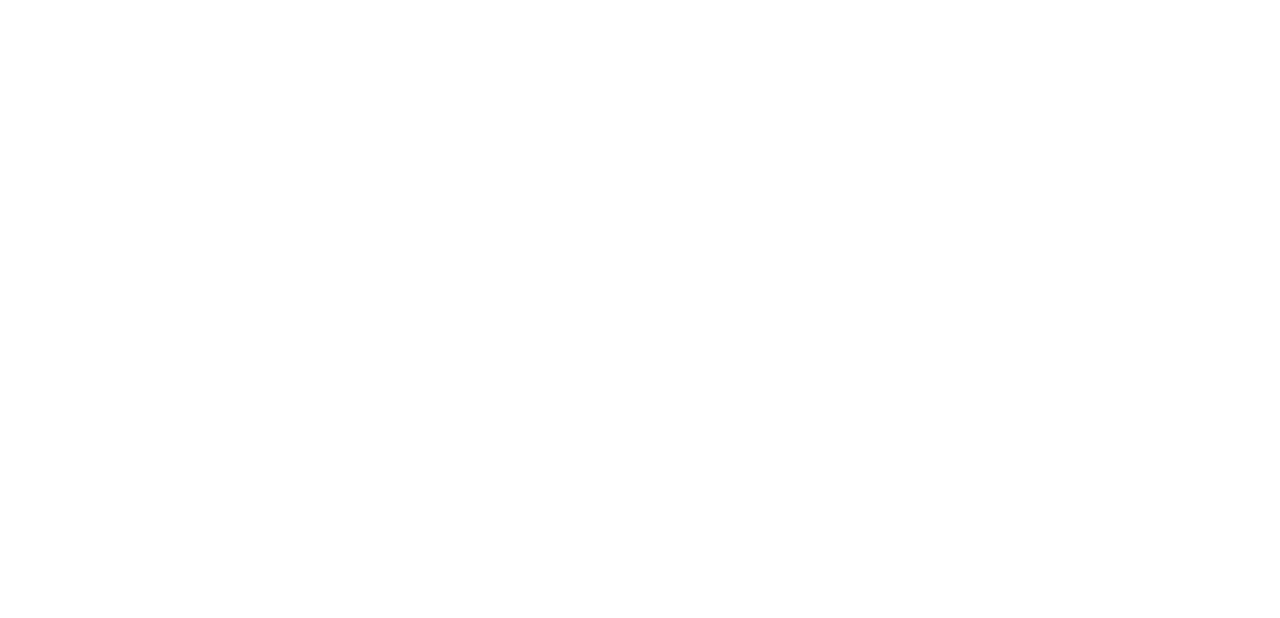
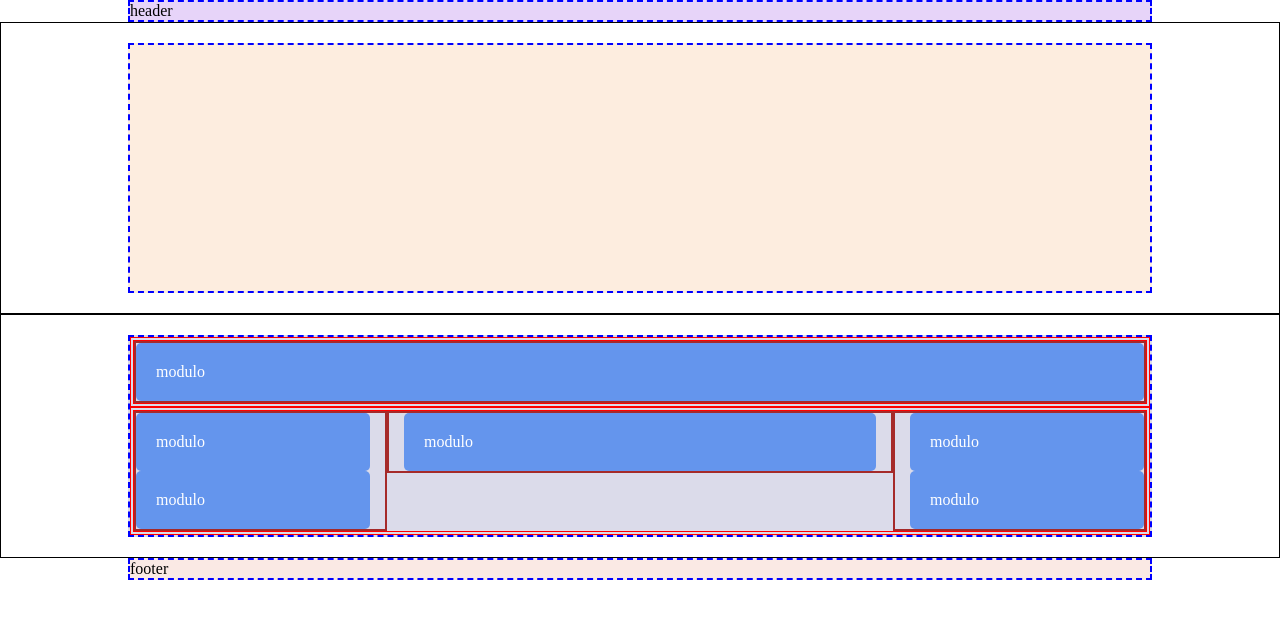
Before and after one commit to rock-biter/htmlcss-wordpress, a plain HTML site: page index.html in a window 1280 px wide. Drawn offline with Linux system fonts and the light colour scheme.

Commit message:
struttura completa

```diff
--- a/css/app.css
+++ b/css/app.css
@@ -20,3 +20,87 @@ a {
   max-width: 1024px;
   margin: 0 auto;
 }
+
+.row::after {
+  content: '';
+  display: block;
+  clear: both;
+}
+
+.row [class^="col-"] {
+  float: left;
+  padding: 0 15px;
+}
+
+.row [class^="col-"]:first-child {
+  padding-left: 0;
+}
+
+.row [class^="col-"]:last-child {
+  padding-right: 0;
+}
+
+.row [class^="col-"]:only-child {
+  padding-right: 0;
+  padding-left: 0;
+}
+
+.col-6 {
+  width: 50%;
+}
+
+.col-3 {
+  width: 25%;
+}
+
+.col-12 {
+  width: 100%;
+}
+
+.module {
+  padding: 20px;
+  background-color: cornflowerblue;
+  border-radius: 5px;
+  color: white;
+}
+
+
+/* DEBUG RULES */
+
+.debug header .container {
+  background-color: rgb(137, 43, 225,0.2);
+}
+
+.debug footer .container {
+  background-color: rgb(228, 147, 120,0.2);
+}
+
+.debug #jumbo .container {
+  background-color: rgba(242, 163, 95,0.2);
+  min-height: 250px;
+}
+
+.debug #main-content .container {
+  background-color: rgba(74, 74, 148,0.2);
+  /* min-height: 500px; */
+}
+
+.debug section {
+  border: 1px solid;
+  padding: 20px 10px;
+}
+
+.debug .container {
+  border: 2px dashed blue;
+  /* padding: 20px; */
+}
+
+.debug .row {
+  border: 4px double red;
+  /* padding: 20px; */
+}
+
+.debug .row [class^="col-"] {
+  border: 2px solid brown;
+  /* padding: 20px; */
+}
--- a/index.html
+++ b/index.html
@@ -9,7 +9,61 @@
 </head>
 <body class="debug">
 
+  <header>
+    <div class="container">
+      header
+    </div>
+  </header>
 
+  <main>
+
+    <section id="jumbo">
+      <div class="container">
+
+      </div>
+    </section>
+
+    <section id="main-content">
+      <div class="container">
+        <div class="row">
+          <div class="col-12">
+            <div class="module">
+              modulo
+            </div>
+          </div>
+        </div>
+        <div class="row">
+          <div class="col-3">
+            <div class="module">
+              modulo
+            </div>
+            <div class="module">
+              modulo
+            </div>
+          </div>
+          <div class="col-6">
+            <div class="module">
+              modulo
+            </div>
+          </div>
+          <div class="col-3">
+            <div class="module">
+              modulo
+            </div>
+            <div class="module">
+              modulo
+            </div>
+          </div>
+        </div>
+      </div>
+    </section>
+  </main>
+
+  <footer>
+    <div class="container">
+      footer
+    </div>
+  </footer>
 
 </body>
 </html>
```
Also changed, not shown: img/banner-2.jpg (added), img/banner.jpg (added), img/img-1.jpg (added), img/img-2.jpg (added), img/img-3.jpg (added), img/img-4.jpg (added), img/img-5.jpg (added), img/img-6.jpg (added), img/logo.png (added).
